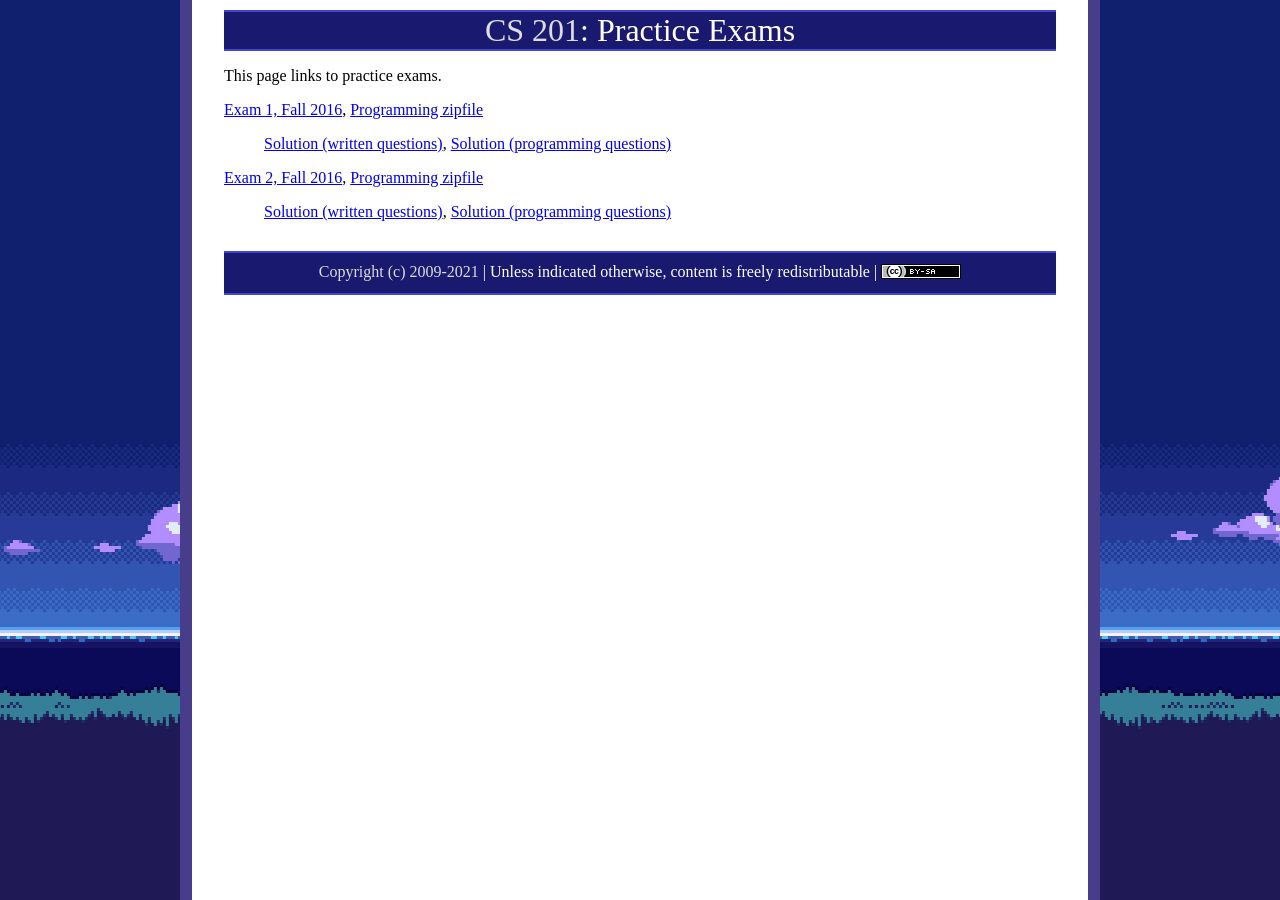
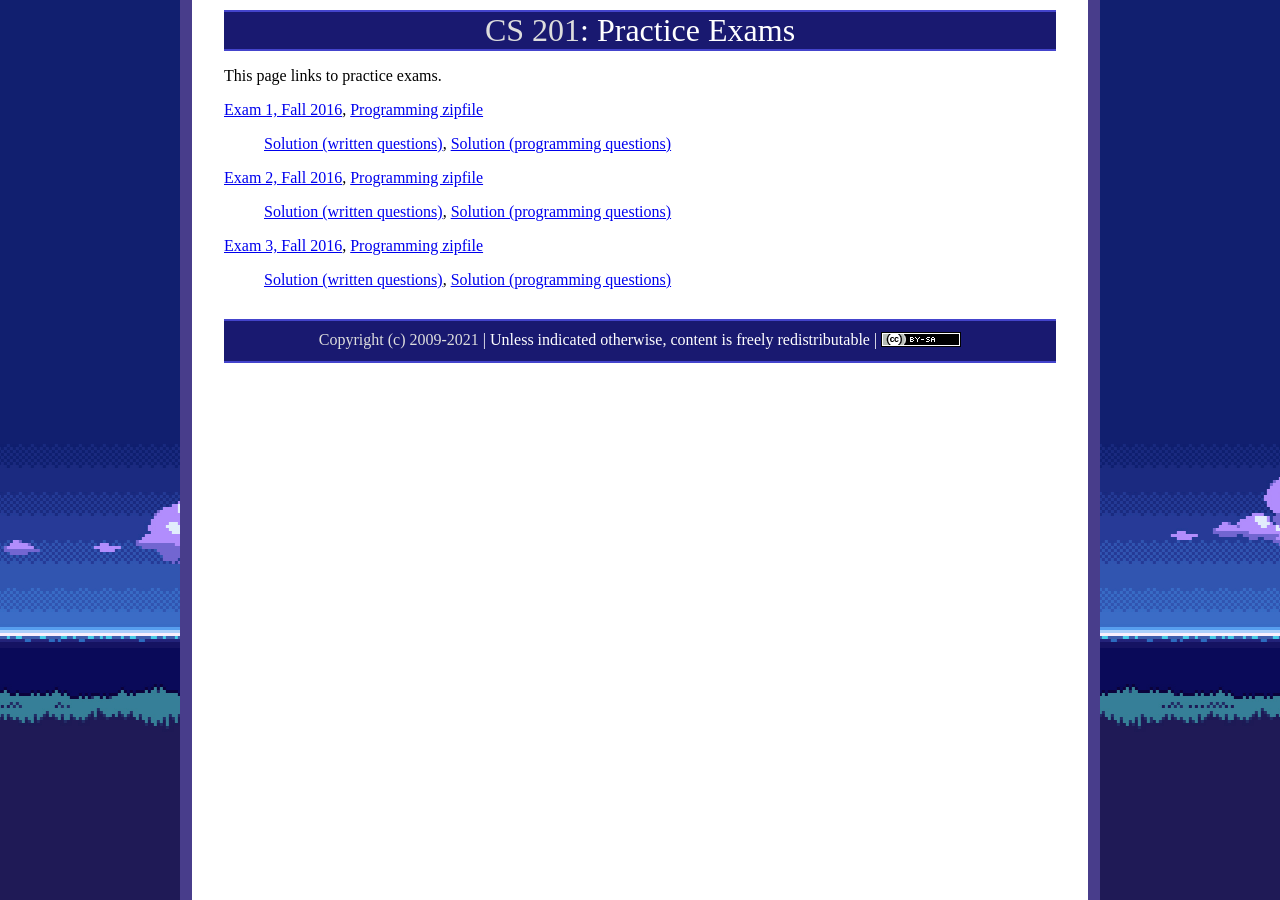
Before and after one commit to ycpcs/cs201-fall2021, a Jekyll site: the page built from practice/index.md, in a window 1280 px wide. Built offline with Jekyll 4.4.1, drawn with Linux system fonts in a browser that asks for light colours; part of the change alters nothing that is shown.

Commit message:
add practice exam 3
add practice exam 3

```diff
--- a/practice/index.md
+++ b/practice/index.md
@@ -13,13 +13,6 @@ This page links to practice exams.
 
 > [Solution (written questions)](cs201-fall2016-exam02-solution.pdf), [Solution (programming questions)](CS201_Exam02_Fall2016_Solution_Gradle.zip)
 
-<!--
-[Exam 2, Fall 2016](cs201-fall2016-exam02.pdf), [Programming zipfile](CS201_Exam02_Gradle.zip)
+[Exam 3, Fall 2016](cs201-fall2016-exam03.pdf), [Programming zipfile](CS201_Exam03_Fall2016_Gradle.zip)
 
-> [Solution (written questions)](cs201-fall2016-exam02-solution.pdf), [Solution (programming questions)](CS201_Exam02_Solution_Gradle.zip)
-
-
-[Exam 3, Fall 2016](cs201-fall2016-exam03.pdf), [Programming zipfile](CS201_Exam03_Gradle.zip)
-
-> [Solution (written questions)](cs201-fall2016-exam03-solution.pdf), [Solution (programming questions)](CS201_Exam03_Solution_Gradle.zip)
--->
+> [Solution (written questions)](cs201-fall2016-exam03-solution.pdf), [Solution (programming questions)](CS201_Exam03_Fall2016_Solution_Gradle.zip)
```
Also changed, not shown: 4 other files.
